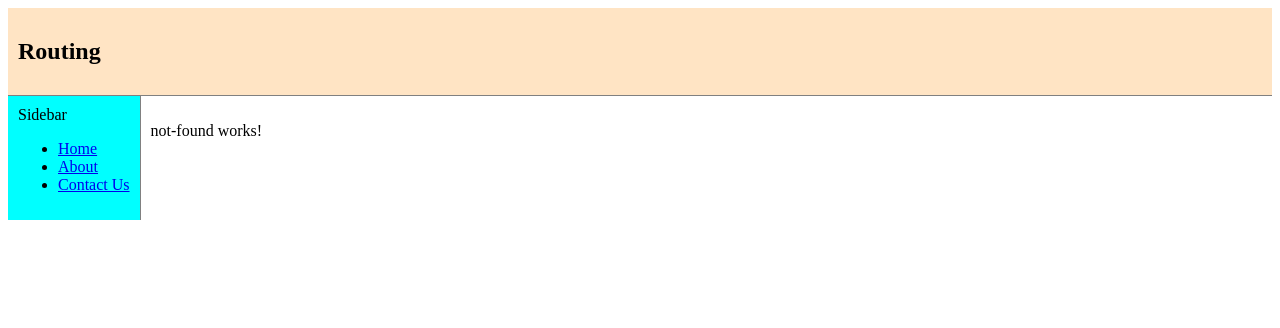
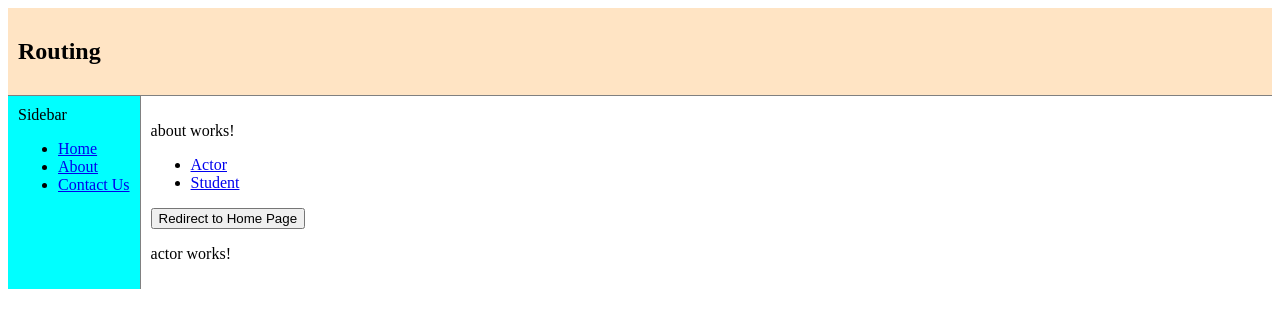
Before and after one commit to jintoppy/angular-routing-sep2021, an Angular app: page /about/actor in a window 1280 px wide. Shown: the top 328 px of the page. Built offline with nearby package versions, Linux system fonts and the light colour scheme.

Commit message:
child route

```diff
--- a/src/app/app.module.ts
+++ b/src/app/app.module.ts
@@ -8,6 +8,8 @@ import { ContactComponent } from './components/contact/contact.component';
 import { HomeComponent } from './components/home/home.component';
 import { NotFoundComponent } from './components/not-found/not-found.component';
 import { UserDetailsComponent } from './components/user-details/user-details.component';
+import { ActorComponent } from './components/actor/actor.component';
+import { StudentComponent } from './components/student/student.component';
 
 
 
@@ -18,7 +20,9 @@ import { UserDetailsComponent } from './components/user-details/user-details.com
     ContactComponent,
     HomeComponent,
     NotFoundComponent,
-    UserDetailsComponent
+    UserDetailsComponent,
+    ActorComponent,
+    StudentComponent
   ],
   imports: [
     BrowserModule,
--- a/src/app/components/about/about.component.html
+++ b/src/app/components/about/about.component.html
@@ -1,4 +1,16 @@
 <p>about works!</p>
+<ul>
+    <li>
+        <a routerLink="/about/actor">Actor</a>
+    </li>
+    <li>
+        <a routerLink="/about/student">Student</a>
+    </li>
+</ul>
 <button (click)="redirectToHomePage()">
     Redirect to Home Page
 </button>
+
+<div>
+    <router-outlet></router-outlet>
+</div>
--- /dev/null
+++ b/src/app/components/actor/actor.component.html
@@ -0,0 +1 @@
+<p>actor works!</p>
--- /dev/null
+++ b/src/app/components/actor/actor.component.ts
@@ -0,0 +1,15 @@
+import { Component, OnInit } from '@angular/core';
+
+@Component({
+  selector: 'app-actor',
+  templateUrl: './actor.component.html',
+  styleUrls: ['./actor.component.css']
+})
+export class ActorComponent implements OnInit {
+
+  constructor() { }
+
+  ngOnInit(): void {
+  }
+
+}
--- /dev/null
+++ b/src/app/components/student/student.component.html
@@ -0,0 +1 @@
+<p>student works!</p>
--- /dev/null
+++ b/src/app/components/student/student.component.ts
@@ -0,0 +1,15 @@
+import { Component, OnInit } from '@angular/core';
+
+@Component({
+  selector: 'app-student',
+  templateUrl: './student.component.html',
+  styleUrls: ['./student.component.css']
+})
+export class StudentComponent implements OnInit {
+
+  constructor() { }
+
+  ngOnInit(): void {
+  }
+
+}
```
Also changed, not shown: src/app/app-routing.module.ts (+13 -1 lines), src/app/components/actor/actor.component.css (added), src/app/components/student/student.component.css (added), 2 other files (tests, documents, lock files or other folders).
